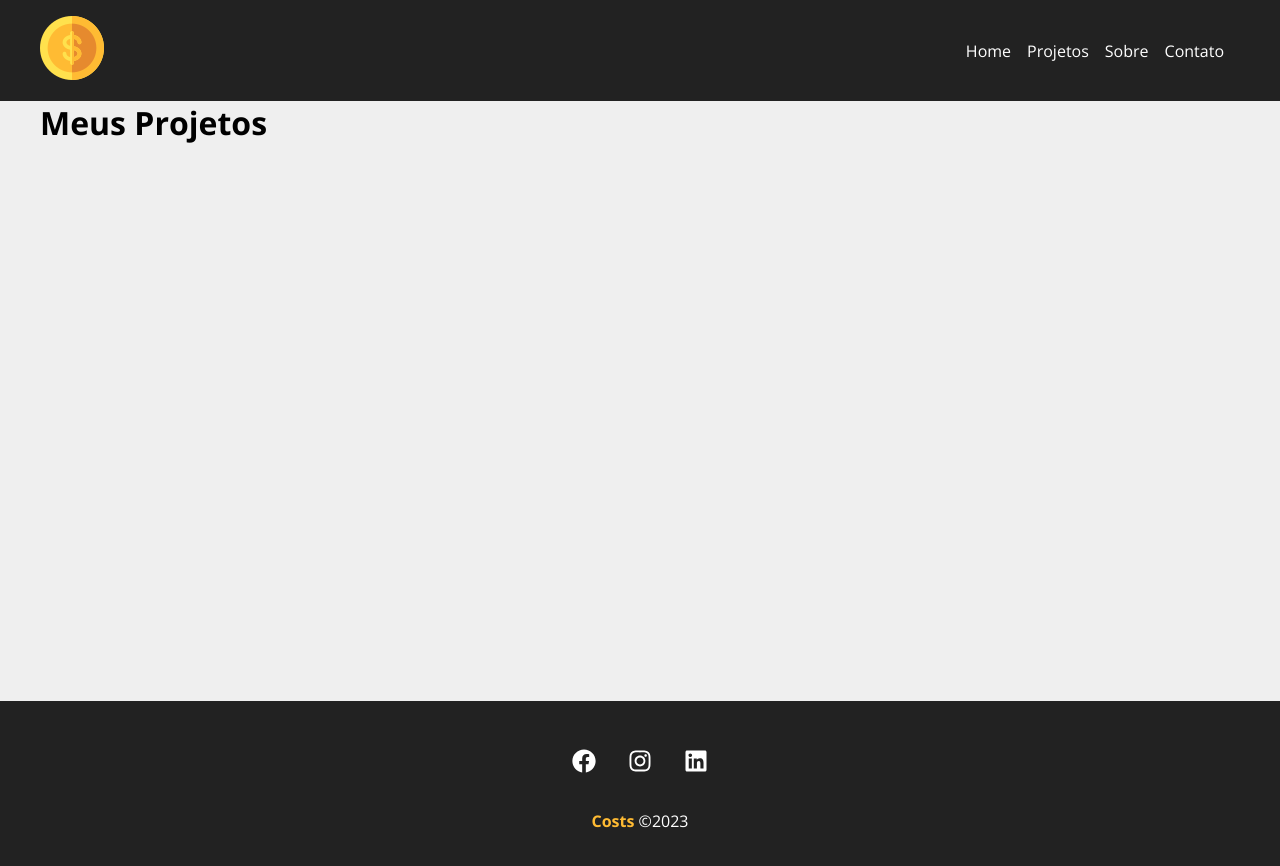
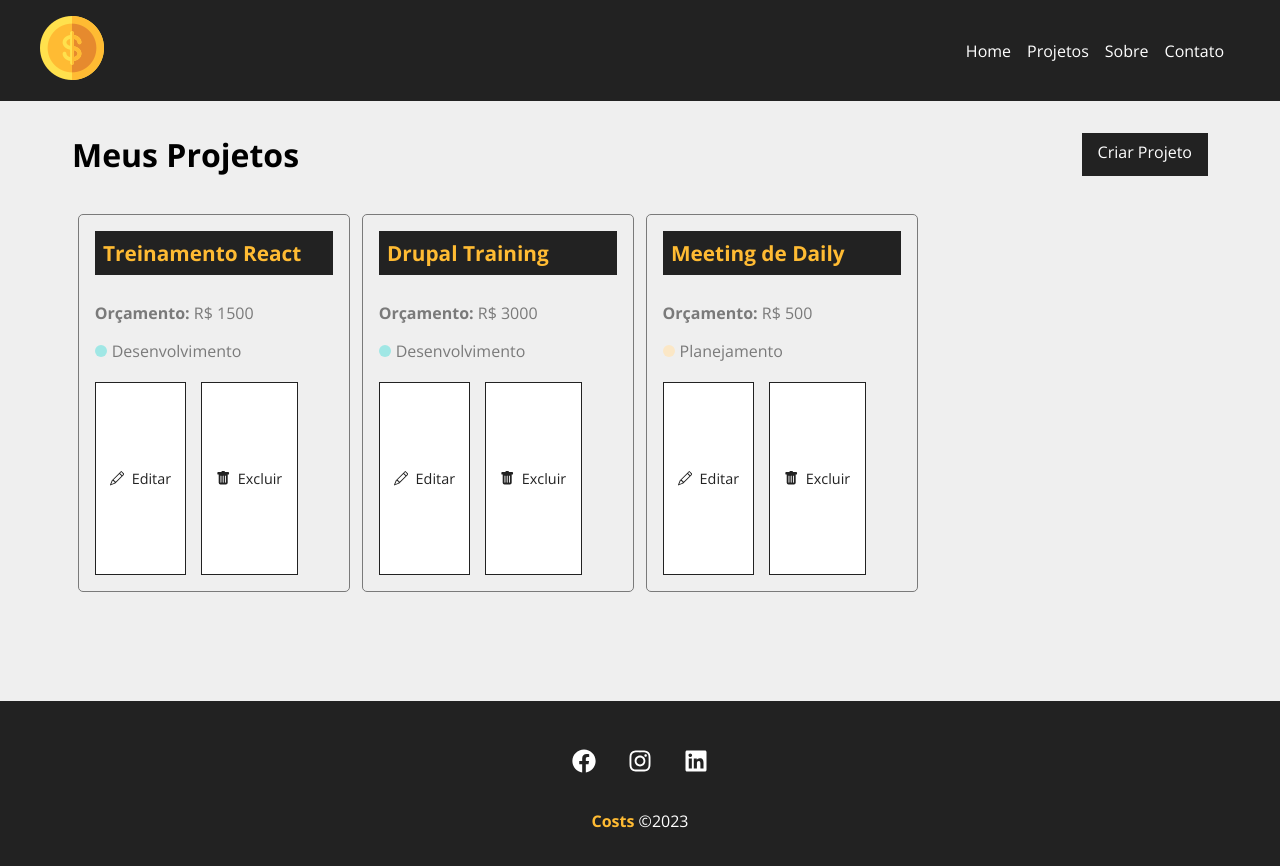
Before and after one commit to giancarlorosa/project-managing-react-training, a React (Create React App) app: page /projects in a window 1280 px wide. Shown: the top 866 px of the page. Built offline with nearby package versions, Linux system fonts and the light colour scheme; data requests are answered from the project's data file.

Commit message:
Adicionada a funcionalidade dos Cards de projeto e o fluxo de remover um card do sistema.

```diff
--- a/db.json
+++ b/db.json
@@ -1,48 +1,37 @@
 {
   "projects": [
     {
-      "name": "teste",
-      "budget": "123",
+      "name": "Treinamento React",
+      "budget": "1500",
       "category": {
-        "id": "1",
-        "name": "Infra"
+        "id": "2",
+        "name": "Desenvolvimento"
       },
       "cost": 0,
       "services": [],
       "id": 1
     },
     {
-      "name": "teste",
-      "category": {
-        "id": "1",
-        "name": "Infra"
-      },
-      "budget": "123",
-      "cost": 0,
-      "services": [],
-      "id": 2
-    },
-    {
-      "name": "teste",
-      "budget": "123",
+      "name": "Drupal Training",
+      "budget": "3000",
       "category": {
         "id": "2",
         "name": "Desenvolvimento"
       },
       "cost": 0,
       "services": [],
-      "id": 3
+      "id": 2
     },
     {
-      "name": "teste",
-      "budget": "123",
+      "name": "Meeting de Daily",
+      "budget": "500",
       "category": {
-        "id": "2",
-        "name": "Desenvolvimento"
+        "id": "4",
+        "name": "Planejamento"
       },
       "cost": 0,
       "services": [],
-      "id": 4
+      "id": 3
     }
   ],
   "categories": [
--- /dev/null
+++ b/src/components/layout/Loading.js
@@ -0,0 +1,12 @@
+import styles from './Loading.module.css'
+import loading from '../../img/loading.svg'
+
+function Loading() {
+  return (
+    <div className={styles.loader_container}>
+      <img src={loading} alt="Loading" className={styles.loader} />
+    </div>
+  )
+}
+
+export default Loading
--- /dev/null
+++ b/src/components/layout/Loading.module.css
@@ -0,0 +1,11 @@
+.loader_container {
+  width: 100%;
+  height: 100%;
+  display: flex;
+  justify-content: center;
+  align-items: center;
+}
+
+.loader {
+  width: 50px;
+}
--- a/src/components/pages/Projects.js
+++ b/src/components/pages/Projects.js
@@ -1,19 +1,82 @@
 import {useLocation, userLocation} from 'react-router-dom'
+import {useState, useEffect} from 'react'
 
+import styles from './Projects.module.css'
+
+import Container from '../layout/Container'
+import LinkButton from '../layout/LinkButton'
 import Message from '../layout/Message'
+import ProjectCard from '../project/ProjectCard'
+import Loading from '../layout/Loading'
 
 function Projects() {
+  const [projects, setProject] = useState([])
+  const [removeLoading, setRemoveLoading] = useState(false)
+  const [projectMessage, setProjectMessage] = useState('')
   const location = useLocation()
+  const fakeLoading = Math.random() * (3000 - 300) + 300
   let message = ''
 
   if (location.state) {
     message = location.state
   }
 
+  useEffect(() => {
+    setTimeout(() => {
+      fetch('http://localhost:5000/projects', {
+        method: 'GET',
+        headers: {
+          'Content-Type': 'application/json'
+        }
+      })
+      .then((resp) => resp.json())
+      .then((data) => {
+        setProject(data)
+        setRemoveLoading(true)
+      })
+      .catch((err) => console.log(err))
+    }, fakeLoading)
+  }, [])
+
+  function removeProject(id) {
+    fetch(`http://localhost:5000/projects/${id}`, {
+      method: 'DELETE',
+      headers: {
+        'Content-Type': 'application/json'
+      }
+    })
+    .then((resp) => resp.json())
+    .then(() => {
+      setProject(projects.filter((project) => project.id !== id ))
+      setProjectMessage('Projeto removido com sucesso!')
+    })
+    .catch((err) => console.log(err))
+  }
+
   return (
-    <div>
-      <h1>Meus Projetos</h1>
+    <div className={styles.project_container}>
+      <div className={styles.title_container}>
+        <h1>Meus Projetos</h1>
+        <LinkButton to="/newproject" text="Criar Projeto" />
+      </div>
       {message && <Message msg={message} type="success" />}
+      {projectMessage && <Message msg={projectMessage} type="success" />}
+      <Container customClass="start">
+        {projects.length > 0 && projects.map((project) => (
+          <ProjectCard
+            name={project.name}
+            id={project.id}
+            budget={project.budget}
+            category={project.category.name}
+            key={project.id}
+            handleRemove={removeProject}
+          />
+        ))}
+        {!removeLoading && <Loading />}
+        {removeLoading && projects.length === 0 && (
+          <p>Não há projetos cadastrados</p>
+        )}
+      </Container>
     </div>
   )
 }
--- /dev/null
+++ b/src/components/pages/Projects.module.css
@@ -0,0 +1,11 @@
+.project_container {
+  padding: 2em;
+  width: 100%;
+}
+
+.title_container {
+  display: flex;
+  justify-content: space-between;
+  margin-bottom: 2em;
+  width: 100%;
+}
--- /dev/null
+++ b/src/components/project/ProjectCard.js
@@ -0,0 +1,31 @@
+import styles from './ProjectCard.module.css'
+import {BsPencil, BsFillTrashFill} from 'react-icons/bs'
+import {Link} from 'react-router-dom'
+
+function ProjectCard({ id, name, budget, category, handleRemove }) {
+  const remove = (e) => {
+    e.preventDefault()
+    handleRemove(id)
+  }
+  return (
+    <div className={styles.project_card}>
+      <h4>{name}</h4>
+      <p>
+        <span>Orçamento: </span> R$ {budget}
+      </p>
+      <p className={styles.category_text}>
+        <span className={`${styles[category.toLowerCase()]}`}></span> {category}
+      </p>
+      <div className={styles.project_card_actions}>
+        <Link to="/">
+          <BsPencil /> Editar
+        </Link>
+        <button onClick={remove}>
+          <BsFillTrashFill /> Excluir
+        </button>
+      </div>
+    </div>
+  )
+}
+
+export default ProjectCard
--- /dev/null
+++ b/src/components/project/ProjectCard.module.css
@@ -0,0 +1,86 @@
+.project_card {
+  padding: 1em;
+  border: 1px solid #7a7a7a;
+  border-radius: 5px;
+  width: 24%;
+  margin: .5%;
+}
+
+.project_card h4 {
+  background-color: #222;
+  color: #ffbb33;
+  padding: .4em;
+  margin-bottom: 1.3em;
+  font-size: 1.3em;
+}
+
+.project_card p {
+  color: #7a7a7a;
+  margin-bottom: 1em;
+}
+
+.project_card p span {
+  font-weight: bold;
+}
+
+.category_text {
+  display: flex;
+  align-items: center;
+}
+
+.category_text span {
+  display: block;
+  width: 12px;
+  height: 12px;
+  border-radius: 50%;
+  background-color: #ccc;
+  margin-right: 5px;
+}
+
+.category_text .infra {
+  background-color: #ffaebc;
+}
+
+.category_text .desenvolvimento {
+  background-color: #a0e7e5;
+}
+
+.category_text .design {
+  background-color: #b4f8c8;
+}
+
+.category_text .planejamento {
+  background-color: #fbe7c6;
+}
+
+.project_card_actions {
+  margin-top: 1.2em;
+  display: flex;
+  align-items: center;
+}
+
+.project_card_actions a,
+.project_card_actions button {
+  text-decoration: none;
+  border: 1px solid #222;
+  background-color: #fff;
+  color: #222;
+  font-size: .9em;
+  padding: 6em 1em;
+  cursor: pointer;
+  margin-right: 1em;
+  display: flex;
+  align-items: center;
+  justify-content: center;
+  transition: .5s;
+}
+
+.project_card_actions svg {
+  margin-right: .5em;
+}
+
+.project_card_actions a:hover,
+.project_card_actions button:hover {
+  background-color: #222;
+  color: #ffbb33;
+}
```
